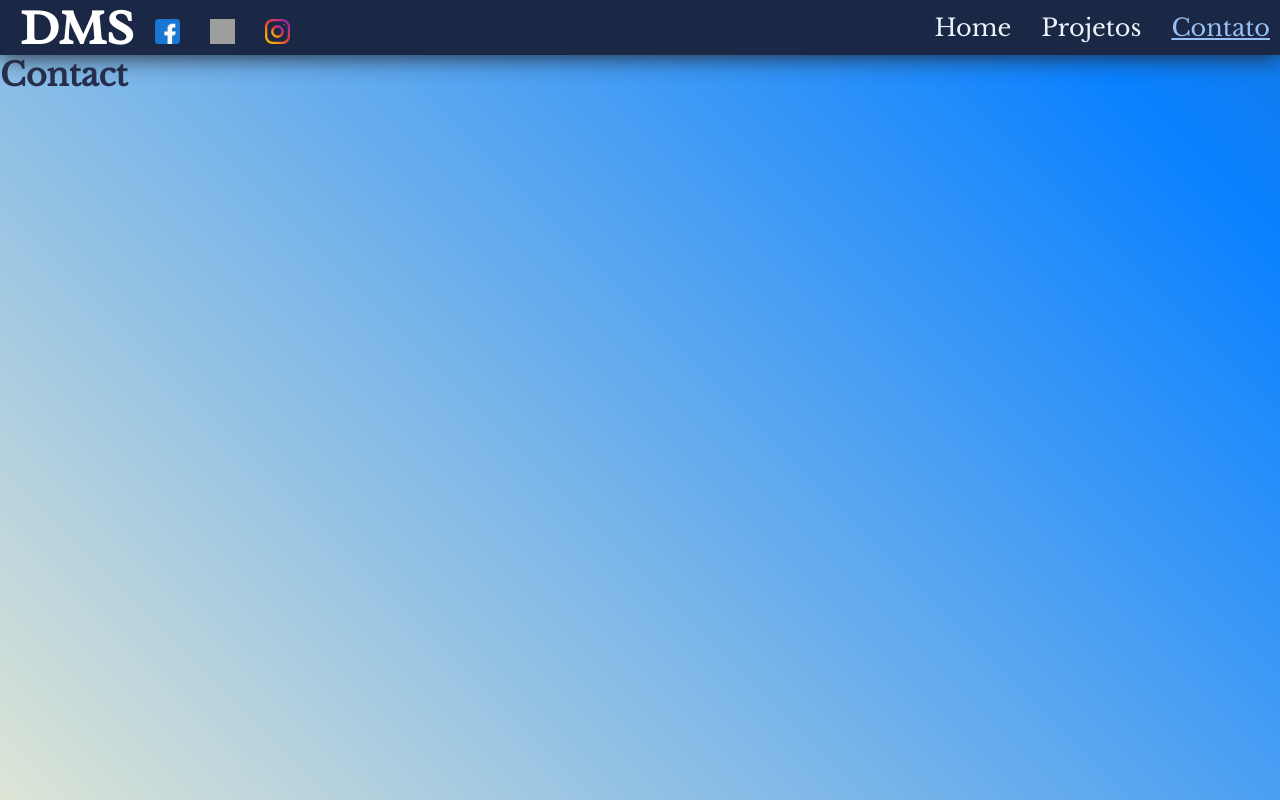
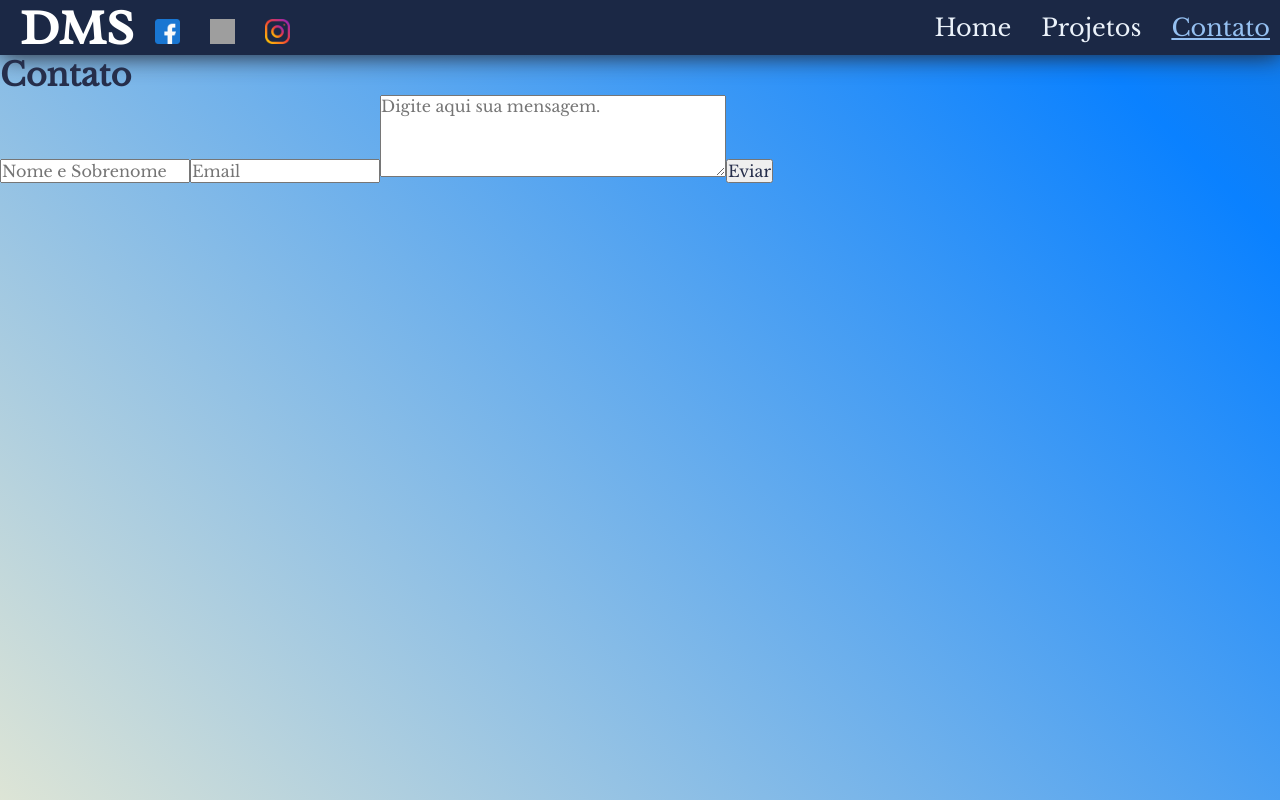
Before and after one commit to dennisMarcelo/portifolioReact, a React (Create React App) app: page /contact in a window 1280 px wide. Built offline with nearby package versions, Linux system fonts and the light colour scheme; grey boxes are pictures that could not be loaded.

Commit message:
add form and title in page

```diff
--- a/src/pages/Contact.jsx
+++ b/src/pages/Contact.jsx
@@ -3,7 +3,32 @@ import React from 'react';
 function Contact() {
   return (
     <main className="Contact">
-      <h1>Contact</h1>
+      <h1>Contato</h1>
+
+      <form action="#">
+        <input
+          type="text"
+          placeholder="Nome e Sobrenome"
+          required
+          maxLength="50"
+          minLength="3"
+        />
+        <input
+          type="email"
+          placeholder="Email"
+          required
+        />
+
+        <textarea
+          cols="40"
+          rows="4"
+          placeholder="Digite aqui sua mensagem."
+          maxLength="500"
+          required
+        />
+
+        <button type="submit" className="">Eviar</button>
+      </form>
     </main>
   );
 }
```
